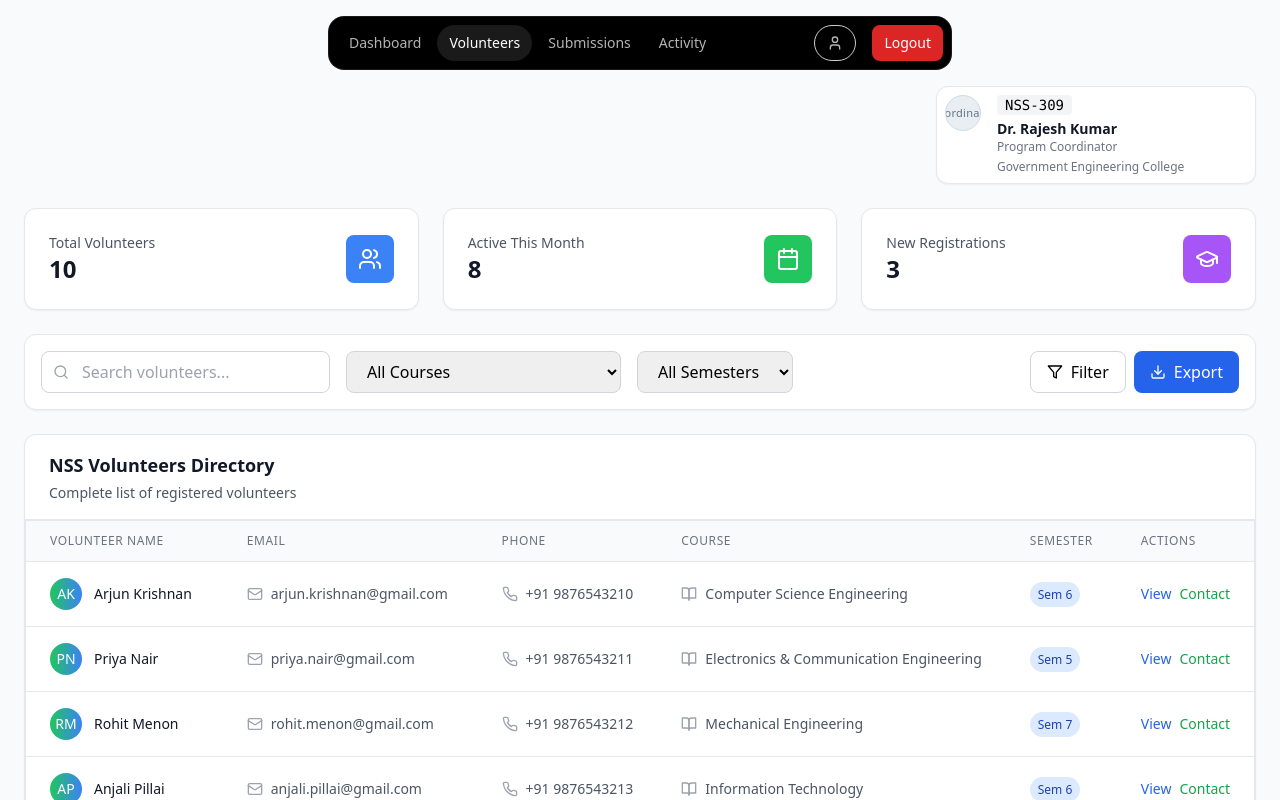
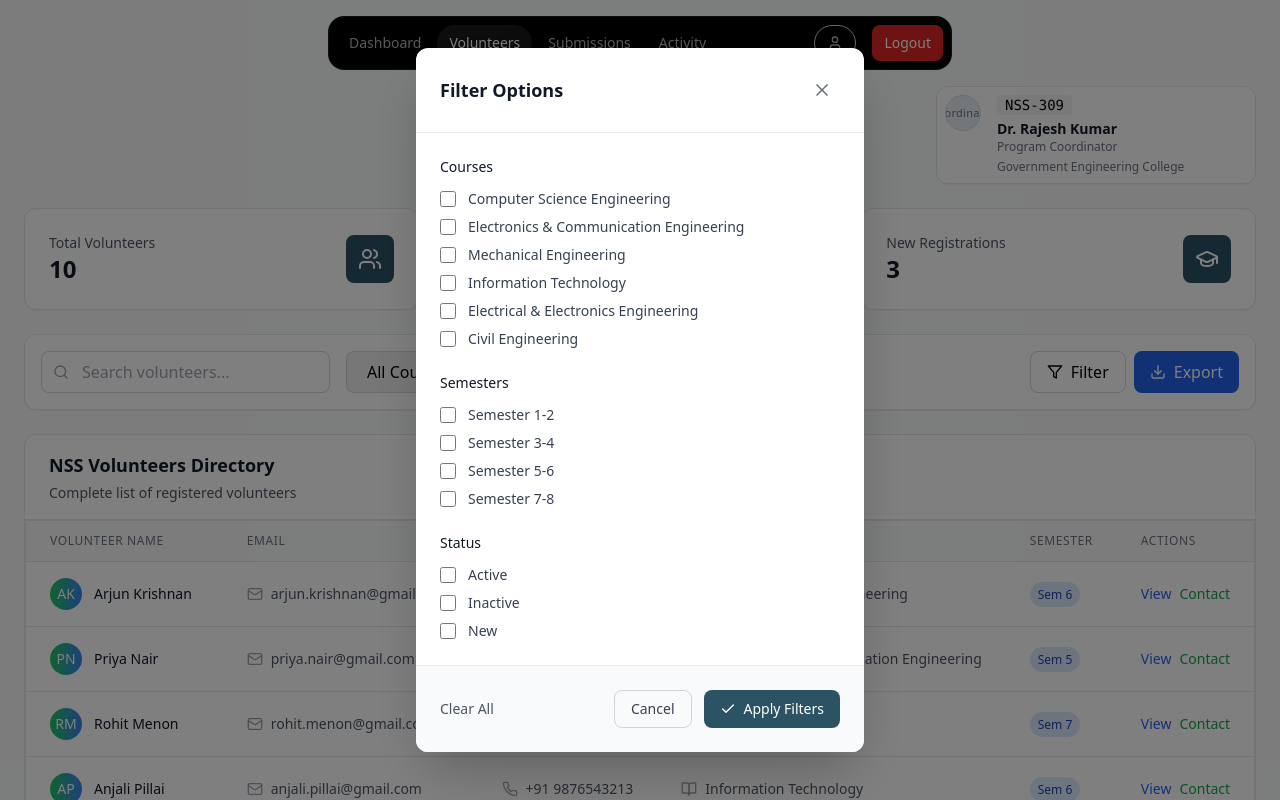
Before and after one commit to zidduhhere/nss-project, a React (Vite) app: page /dashboard/unit/volunteer in a window 1280 px wide. Both pictures are taken after a click on the button "Filter". Shown: the top 800 px of the page. Built offline with nearby package versions, Linux system fonts and the light colour scheme.

Commit message:
Pushed again

```diff
--- a/src/views/dashboard/unit/UnitActivity.tsx
+++ b/src/views/dashboard/unit/UnitActivity.tsx
@@ -116,19 +116,19 @@ export default function UnitActivity({ }: UnitActivityProps) {
             label: 'Total Activities',
             value: demoActivities.length,
             icon: Calendar,
-            color: 'bg-blue-500'
+            color: 'bg-nss-500'
         },
         {
             label: 'Upcoming Events',
             value: demoActivities.filter(a => a.status === 'Upcoming').length,
             icon: Clock,
-            color: 'bg-yellow-500'
+            color: 'bg-nss-500'
         },
         {
             label: 'Total Participants',
             value: demoActivities.reduce((sum, a) => sum + a.registeredParticipants, 0),
             icon: Users,
-            color: 'bg-green-500'
+            color: 'bg-nss-500'
         }
     ];
 
@@ -227,7 +227,7 @@ export default function UnitActivity({ }: UnitActivityProps) {
                                     </div>
                                     <div className="w-full bg-gray-200 rounded-full h-2">
                                         <div
-                                            className="bg-blue-500 h-2 rounded-full transition-all duration-300"
+                                            className="bg-nss-500 h-2 rounded-full transition-all duration-300"
                                             style={{
                                                 width: `${(activity.registeredParticipants / activity.maxParticipants) * 100}%`
                                             }}
--- a/src/views/dashboard/unit/UnitDashboard.tsx
+++ b/src/views/dashboard/unit/UnitDashboard.tsx
@@ -102,7 +102,7 @@ export default function UnitDashboard({ }: UnitDashboardProps) {
                                 <p className="text-sm font-medium text-gray-600">Total Students</p>
                                 <p className="text-2xl font-bold text-gray-900">{demoStudents.length}</p>
                             </div>
-                            <div className="h-12 w-12 bg-blue-500 rounded-lg flex items-center justify-center">
+                            <div className="h-12 w-12 bg-nss-500 rounded-lg flex items-center justify-center">
                                 <Users className="h-6 w-6 text-white" />
                             </div>
                         </div>
@@ -113,7 +113,7 @@ export default function UnitDashboard({ }: UnitDashboardProps) {
                                 <p className="text-sm font-medium text-gray-600">Active Courses</p>
                                 <p className="text-2xl font-bold text-gray-900">5</p>
                             </div>
-                            <div className="h-12 w-12 bg-green-500 rounded-lg flex items-center justify-center">
+                            <div className="h-12 w-12 bg-nss-500 rounded-lg flex items-center justify-center">
                                 <BookOpen className="h-6 w-6 text-white" />
                             </div>
                         </div>
@@ -124,7 +124,7 @@ export default function UnitDashboard({ }: UnitDashboardProps) {
                                 <p className="text-sm font-medium text-gray-600">Avg Semester</p>
                                 <p className="text-2xl font-bold text-gray-900">5.9</p>
                             </div>
-                            <div className="h-12 w-12 bg-purple-500 rounded-lg flex items-center justify-center">
+                            <div className="h-12 w-12 bg-nss-500 rounded-lg flex items-center justify-center">
                                 <GraduationCap className="h-6 w-6 text-white" />
                             </div>
                         </div>
--- a/src/views/dashboard/unit/UnitSubmissions.tsx
+++ b/src/views/dashboard/unit/UnitSubmissions.tsx
@@ -189,25 +189,25 @@ export default function UnitSubmissions({ }: UnitSubmissionsProps) {
             label: 'Total Submissions',
             value: demoSubmissions.length,
             icon: FileText,
-            color: 'bg-blue-500'
+            color: 'bg-nss-500'
         },
         {
             label: 'Pending Review',
             value: demoSubmissions.filter(s => s.status === 'Pending').length,
             icon: Clock,
-            color: 'bg-yellow-500'
+            color: 'bg-nss-500'
         },
         {
             label: 'Approved',
             value: demoSubmissions.filter(s => s.status === 'Approved').length,
             icon: CheckCircle,
-            color: 'bg-green-500'
+            color: 'bg-nss-500'
         },
         {
             label: 'Rejected',
             value: demoSubmissions.filter(s => s.status === 'Rejected').length,
             icon: XCircle,
-            color: 'bg-red-500'
+            color: 'bg-nss-500'
         }
     ];
 
--- a/src/views/dashboard/unit/UnitVolunteers.tsx
+++ b/src/views/dashboard/unit/UnitVolunteers.tsx
@@ -3,7 +3,8 @@ import { UnitInfoCard } from '../../../components/common';
 import { Table } from '../../../components/ui';
 import { useMasterAuth } from '../../../context/MasterAuthContext';
 import { demoStudents, Student } from '../../../assets/data/students';
-import { Users, Mail, Phone, GraduationCap, Calendar, BookOpen, Filter, Search, Download } from 'lucide-react';
+import { Users, Mail, Phone, GraduationCap, Calendar, BookOpen, Filter, Search, Download, X, Check } from 'lucide-react';
+import { useState } from 'react';
 
 interface UnitVolunteersProps {
     user?: { name?: string; role?: string } | null;
@@ -11,6 +12,70 @@ interface UnitVolunteersProps {
 
 export default function UnitVolunteers({ }: UnitVolunteersProps) {
     const { } = useMasterAuth();
+
+    // Filter state
+    const [isFilterOpen, setIsFilterOpen] = useState(false);
+    const [filters, setFilters] = useState({
+        courses: {
+            'Computer Science Engineering': false,
+            'Electronics & Communication Engineering': false,
+            'Mechanical Engineering': false,
+            'Information Technology': false,
+            'Electrical & Electronics Engineering': false,
+            'Civil Engineering': false
+        },
+        semesters: {
+            '1-2': false,
+            '3-4': false,
+            '5-6': false,
+            '7-8': false
+        },
+        status: {
+            'Active': false,
+            'Inactive': false,
+            'New': false
+        }
+    });
+
+    const handleFilterChange = (category: keyof typeof filters, option: string) => {
+        setFilters(prev => ({
+            ...prev,
+            [category]: {
+                ...prev[category],
+                [option]: !prev[category][option as keyof typeof prev[typeof category]]
+            }
+        }));
+    };
+
+    const clearAllFilters = () => {
+        setFilters({
+            courses: {
+                'Computer Science Engineering': false,
+                'Electronics & Communication Engineering': false,
+                'Mechanical Engineering': false,
+                'Information Technology': false,
+                'Electrical & Electronics Engineering': false,
+                'Civil Engineering': false
+            },
+            semesters: {
+                '1-2': false,
+                '3-4': false,
+                '5-6': false,
+                '7-8': false
+            },
+            status: {
+                'Active': false,
+                'Inactive': false,
+                'New': false
+            }
+        });
+    };
+
+    const applyFilters = () => {
+        setIsFilterOpen(false);
+        // Here you would implement the actual filtering logic
+        console.log('Applied filters:', filters);
+    };
 
     const volunteerColumns = [
         {
@@ -87,9 +152,9 @@ export default function UnitVolunteers({ }: UnitVolunteersProps) {
     ];
 
     const stats = [
-        { label: 'Total Volunteers', value: demoStudents.length, icon: Users, color: 'bg-blue-500' },
-        { label: 'Active This Month', value: Math.floor(demoStudents.length * 0.8), icon: Calendar, color: 'bg-green-500' },
-        { label: 'New Registrations', value: 3, icon: GraduationCap, color: 'bg-purple-500' },
+        { label: 'Total Volunteers', value: demoStudents.length, icon: Users, color: 'bg-nss-500' },
+        { label: 'Active This Month', value: Math.floor(demoStudents.length * 0.8), icon: Calendar, color: 'bg-nss-500' },
+        { label: 'New Registrations', value: 3, icon: GraduationCap, color: 'bg-nss-500' },
     ];
 
     return (
@@ -149,7 +214,10 @@ export default function UnitVolunteers({ }: UnitVolunteersProps) {
                             </select>
                         </div>
                         <div className="flex gap-2">
-                            <button className="flex items-center space-x-2 px-4 py-2 border border-gray-300 rounded-lg hover:bg-gray-50 transition-colors">
+                            <button
+                                onClick={() => setIsFilterOpen(true)}
+                                className="flex items-center space-x-2 px-4 py-2 border border-gray-300 rounded-lg hover:bg-gray-50 transition-colors"
+                            >
                                 <Filter className="h-4 w-4" />
                                 <span>Filter</span>
                             </button>
@@ -170,6 +238,106 @@ export default function UnitVolunteers({ }: UnitVolunteersProps) {
                     <Table data={demoStudents} columns={volunteerColumns} />
                 </div>
             </div>
+
+            {/* Filter Overlay */}
+            {isFilterOpen && (
+                <div className="fixed inset-0 bg-black bg-opacity-50 flex items-center justify-center z-50">
+                    <div className="bg-white rounded-xl shadow-2xl max-w-md w-full mx-4 max-h-[90vh] overflow-y-auto">
+                        {/* Header */}
+                        <div className="flex items-center justify-between p-6 border-b border-gray-200">
+                            <h3 className="text-lg font-semibold text-gray-900">Filter Options</h3>
+                            <button
+                                onClick={() => setIsFilterOpen(false)}
+                                className="p-2 hover:bg-gray-100 rounded-lg transition-colors"
+                            >
+                                <X className="h-5 w-5 text-gray-500" />
+                            </button>
+                        </div>
+
+                        {/* Filter Content */}
+                        <div className="p-6 space-y-6">
+                            {/* Courses Filter */}
+                            <div>
+                                <h4 className="text-sm font-medium text-gray-900 mb-3">Courses</h4>
+                                <div className="space-y-2">
+                                    {Object.entries(filters.courses).map(([course, checked]) => (
+                                        <label key={course} className="flex items-center space-x-3 cursor-pointer">
+                                            <input
+                                                type="checkbox"
+                                                checked={checked}
+                                                onChange={() => handleFilterChange('courses', course)}
+                                                className="h-4 w-4 text-nss-500 border-gray-300 rounded focus:ring-nss-500"
+                                            />
+                                            <span className="text-sm text-gray-700">{course}</span>
+                                        </label>
+                                    ))}
+                                </div>
+                            </div>
+
+                            {/* Semesters Filter */}
+                            <div>
+                                <h4 className="text-sm font-medium text-gray-900 mb-3">Semesters</h4>
+                                <div className="space-y-2">
+                                    {Object.entries(filters.semesters).map(([semester, checked]) => (
+                                        <label key={semester} className="flex items-center space-x-3 cursor-pointer">
+                                            <input
+                                                type="checkbox"
+                                                checked={checked}
+                                                onChange={() => handleFilterChange('semesters', semester)}
+                                                className="h-4 w-4 text-nss-500 border-gray-300 rounded focus:ring-nss-500"
+                                            />
+                                            <span className="text-sm text-gray-700">Semester {semester}</span>
+                                        </label>
+                                    ))}
+                                </div>
+                            </div>
+
+                            {/* Status Filter */}
+                            <div>
+                                <h4 className="text-sm font-medium text-gray-900 mb-3">Status</h4>
+                                <div className="space-y-2">
+                                    {Object.entries(filters.status).map(([status, checked]) => (
+                                        <label key={status} className="flex items-center space-x-3 cursor-pointer">
+                                            <input
+                                                type="checkbox"
+                                                checked={checked}
+                                                onChange={() => handleFilterChange('status', status)}
+                                                className="h-4 w-4 text-nss-500 border-gray-300 rounded focus:ring-nss-500"
+                                            />
+                                            <span className="text-sm text-gray-700">{status}</span>
+                                        </label>
+                                    ))}
+                                </div>
+                            </div>
+                        </div>
+
+                        {/* Footer Actions */}
+                        <div className="flex items-center justify-between p-6 border-t border-gray-200 bg-gray-50">
+                            <button
+                                onClick={clearAllFilters}
+                                className="text-sm text-gray-600 hover:text-gray-800 transition-colors"
+                            >
+                                Clear All
+                            </button>
+                            <div className="flex space-x-3">
+                                <button
+                                    onClick={() => setIsFilterOpen(false)}
+                                    className="px-4 py-2 text-sm font-medium text-gray-700 border border-gray-300 rounded-lg hover:bg-gray-50 transition-colors"
+                                >
+                                    Cancel
+                                </button>
+                                <button
+                                    onClick={applyFilters}
+                                    className="px-4 py-2 text-sm font-medium text-white bg-nss-500 rounded-lg hover:bg-nss-600 transition-colors flex items-center space-x-2"
+                                >
+                                    <Check className="h-4 w-4" />
+                                    <span>Apply Filters</span>
+                                </button>
+                            </div>
+                        </div>
+                    </div>
+                </div>
+            )}
         </div>
     );
 }
```
